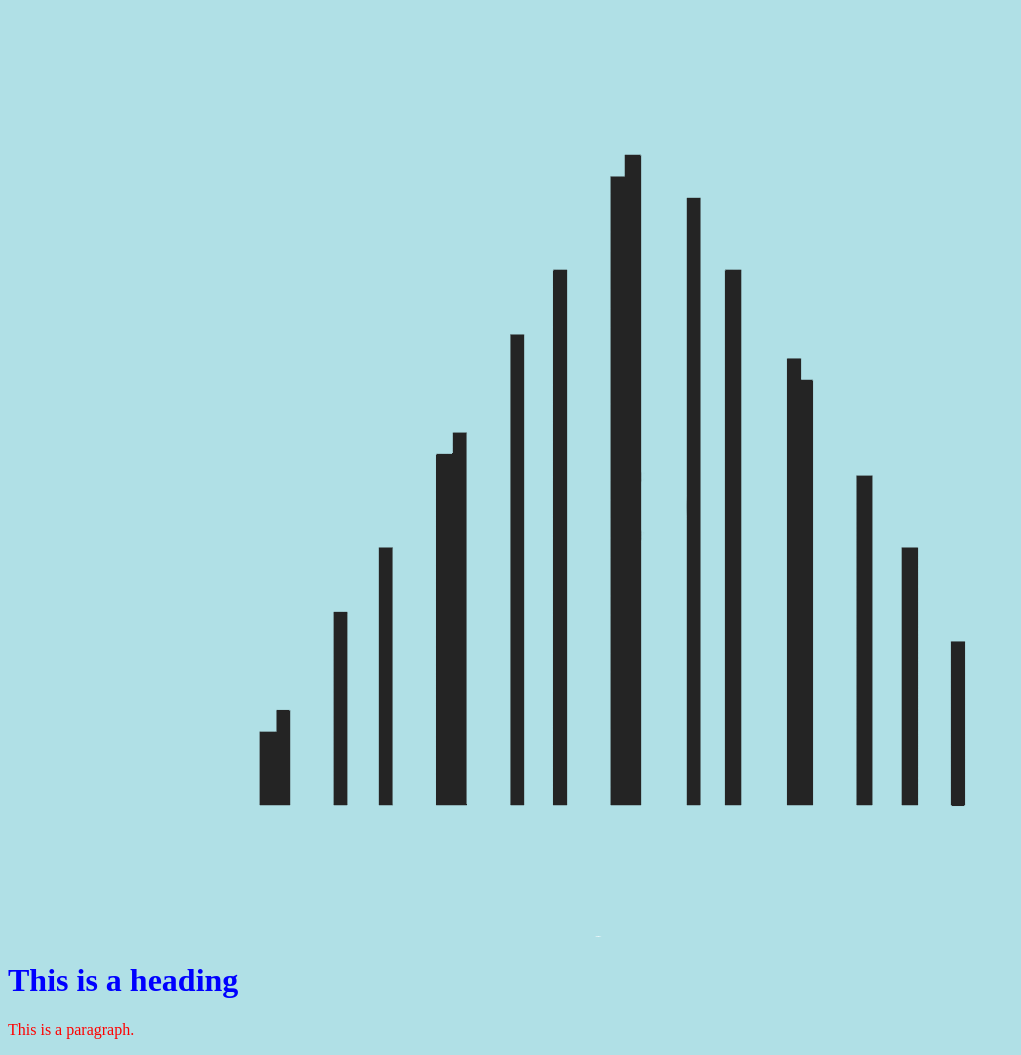
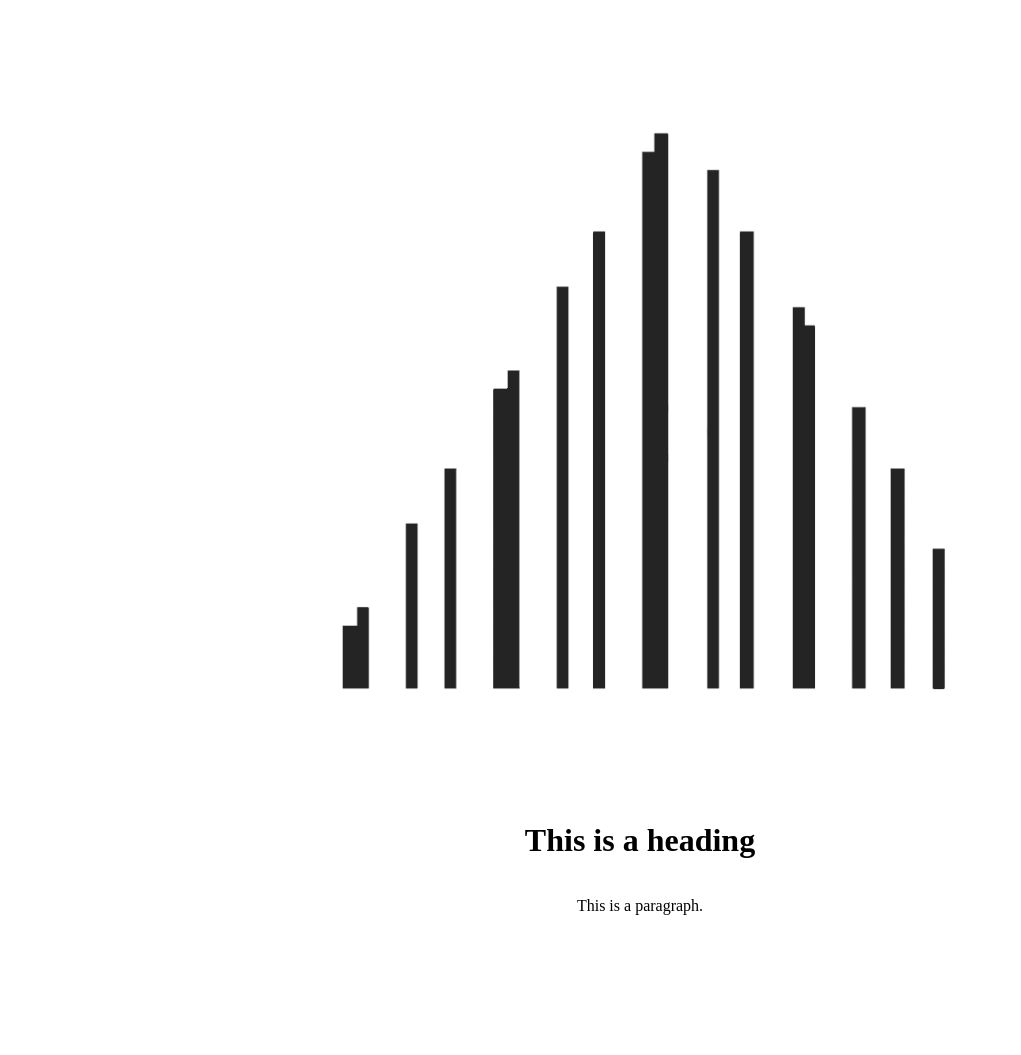
Before and after one commit to patcheszone/patcheszone.github.io, a plain HTML site: page index.html in a window 1280 px wide. Shown: the whole page, without its empty margins (0-1021 px from the left). After the commit the page ends 939 px from the top, so only its background shows below. Drawn offline with Linux system fonts and the light colour scheme.

Commit message:
initialize

```diff
--- a/index.html
+++ b/index.html
@@ -4,9 +4,12 @@
   <link rel="stylesheet" href="style.css">
 </head>
 <body>
-<img src="cover.png" >
+  <div class="main_wrapper">
+
+
+<img class="cover" src="cover.png" >
 <h1>This is a heading</h1>
 <p>This is a paragraph.</p>
-
+  </div>
 </body>
 </html>
--- a/style.css
+++ b/style.css
@@ -1,9 +1,3 @@
-body {
-    background-color: powderblue;
-}
-h1 {
-    color: blue;
-}
-p {
-    color: red;
-}
+.main_wrapper{display:flex;justify-content: center;align-items: center;align-content: center;flex-direction:column}
+
+.cover{width:80vw;}
```
